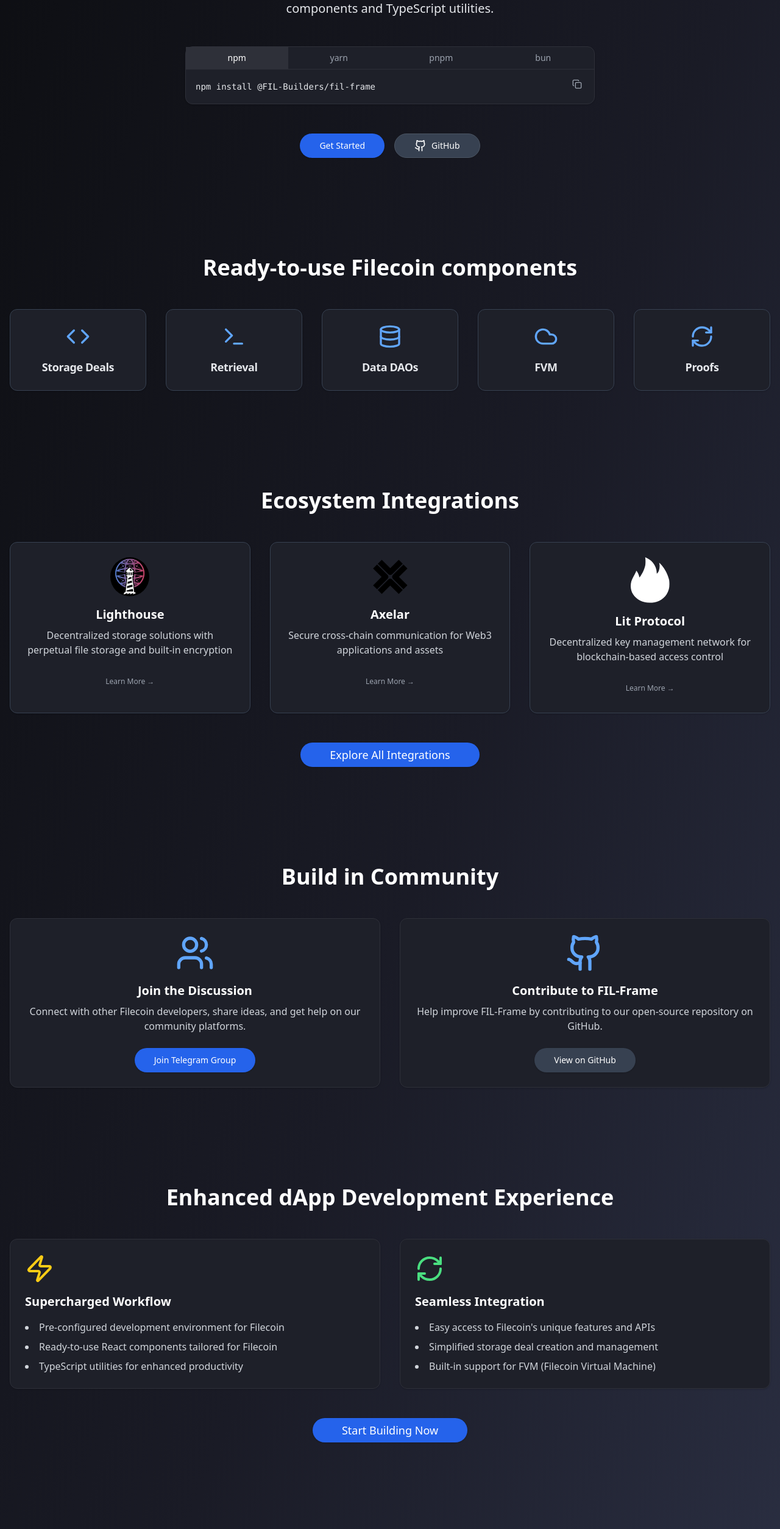
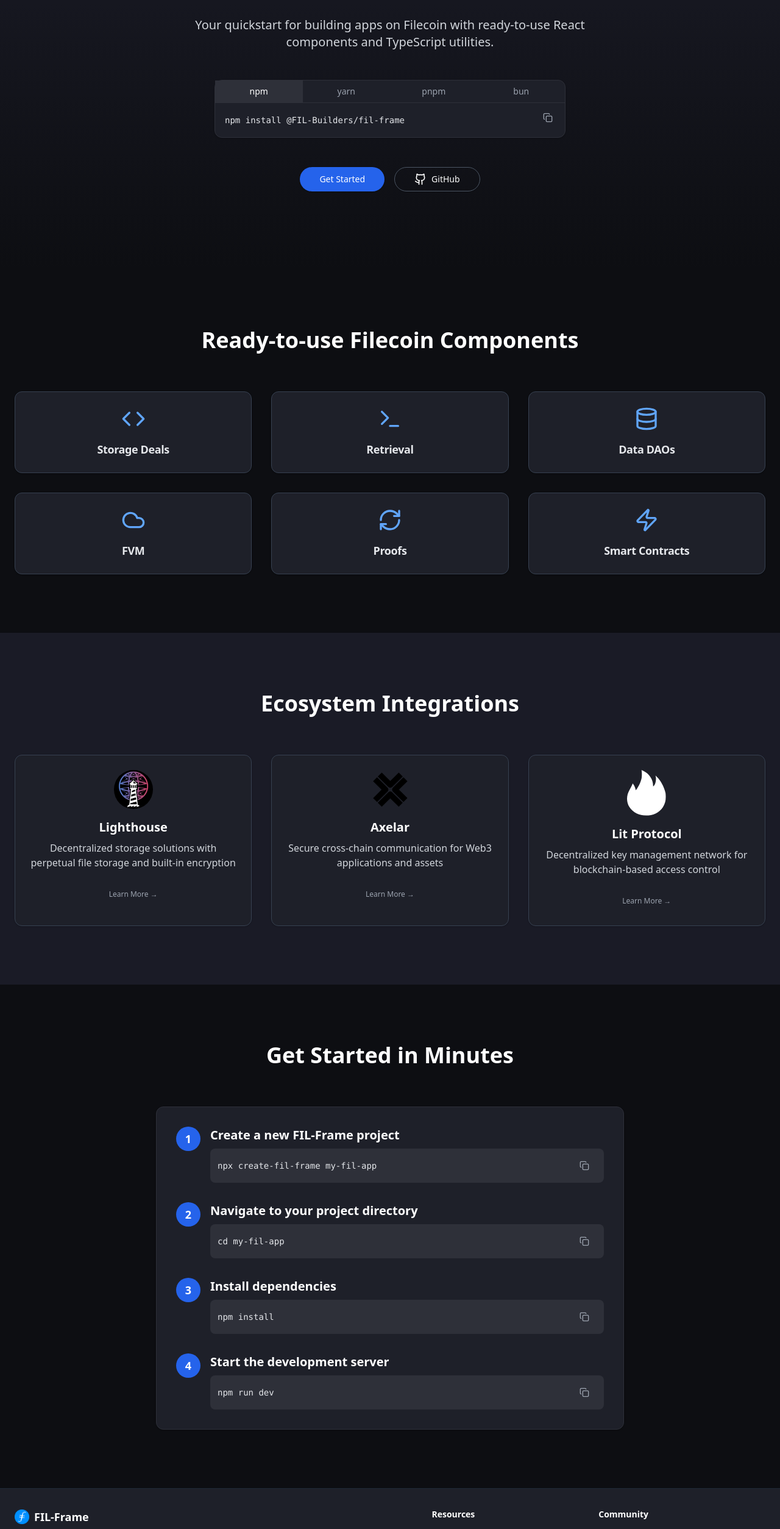
Before and after one commit to jbarnes850/filecoin-developer-console, a Next.js app: page / in a window 1280 px wide. Shown: the part 249-2757 px from the top of the page at 61% size. Built offline with nearby package versions, Linux system fonts and the light colour scheme.

Commit message:
revised interface

```diff
--- a/package.json
+++ b/package.json
@@ -25,6 +25,8 @@
     "react": "^18",
     "react-dom": "^18",
     "react-syntax-highlighter": "^15.6.1",
+    "react-tweet": "^3.2.1",
+    "react-twitter-embed": "^4.0.4",
     "tailwind-merge": "^2.5.2",
     "tailwindcss-animate": "^1.0.7"
   },
--- a/src/app/page.tsx
+++ b/src/app/page.tsx
@@ -8,6 +8,7 @@
 import Link from 'next/link';
 import Image from 'next/image';
 import { useToast } from "@/components/ui/use-toast"
+import { TwitterTimelineEmbed } from 'react-twitter-embed';
 
 type PackageManager = 'npm' | 'yarn' | 'pnpm' | 'bun';
 
@@ -41,15 +42,16 @@
   }, []);
 
   return (
-    <div className="flex flex-col min-h-screen bg-gradient-to-br from-[#0D0E12] via-[#1A1B26] to-[#2E3348] text-gray-100">
-      <header className="sticky top-0 z-50 w-full border-b border-gray-800 bg-[#0D0E12]/95 backdrop-blur supports-[backdrop-filter]:bg-[#0D0E12]/60">
-        <div className="container mx-auto px-4 flex h-14 items-center justify-between">
+    <div className="flex flex-col min-h-screen bg-[#0D0E12] text-gray-100">
+      <header className="fixed top-0 z-50 w-full border-b border-gray-800 bg-[#0D0E12]/95 backdrop-blur">
+        <div className="container mx-auto px-6 flex h-16 items-center justify-between">
           <Link href="/" className="flex items-center space-x-2">
             <Image src="/Filecoin icon.png" alt="Filecoin Logo" width={32} height={32} />
             <span className="font-bold text-2xl text-white">FIL-Frame</span>
           </Link>
-          <nav className="flex items-center space-x-6">
+          <nav className="flex items-center space-x-8">
             <Link href="#features" className="text-sm font-medium text-gray-300 hover:text-white">Features</Link>
+            <Link href="#integrations" className="text-sm font-medium text-gray-300 hover:text-white">Integrations</Link>
             <Link href="#get-started" className="text-sm font-medium text-gray-300 hover:text-white">Get Started</Link>
             <Link href="https://github.com/FIL-Builders/fil-frame" target="_blank" rel="noopener noreferrer">
               <Github className="h-6 w-6 text-gray-300 hover:text-white" />
@@ -58,30 +60,14 @@
         </div>
       </header>
 
-      <main className="flex-1">
-        <section className="container mx-auto px-4 py-20 text-center">
-          <motion.h1
-            className="text-6xl font-bold mb-6 text-white"
-            initial={{ opacity: 0, y: -20 }}
-            animate={{ opacity: 1, y: 0 }}
-            transition={{ duration: 0.5 }}
-          >
-            FIL-Frame
-          </motion.h1>
-          <motion.p
-            className="text-xl mb-12 text-gray-200 max-w-2xl mx-auto"
-            initial={{ opacity: 0, y: -20 }}
-            animate={{ opacity: 1, y: 0 }}
-            transition={{ duration: 0.5, delay: 0.2 }}
-          >
+      <main className="flex-1 pt-16">
+        <section className="bg-gradient-to-b from-[#1A1B26] to-[#0D0E12] py-32">
+          <div className="container mx-auto px-6 text-center">
+            <h1 className="text-6xl font-bold mb-6 text-white">FIL-Frame</h1>
+            <p className="text-xl mb-12 text-gray-300 max-w-2xl mx-auto">
               Your quickstart for building apps on Filecoin with ready-to-use React components and TypeScript utilities.
-          </motion.p>
-          <motion.div
-            className="mb-12 max-w-2xl mx-auto"
-            initial={{ opacity: 0, y: 20 }}
-            animate={{ opacity: 1, y: 0 }}
-            transition={{ duration: 0.5, delay: 0.4 }}
-          >
+            </p>
+            <div className="mb-12 max-w-xl mx-auto">
               <Card className="bg-[#1E2029] border-[#2E3039]">
                 <CardContent className="p-0">
                   <div className="flex border-b border-[#2E3039]">
@@ -112,63 +98,47 @@
                   </div>
                 </CardContent>
               </Card>
-          </motion.div>
-          <motion.div
-            className="flex justify-center space-x-4"
-            initial={{ opacity: 0, y: 20 }}
-            animate={{ opacity: 1, y: 0 }}
-            transition={{ duration: 0.5, delay: 0.6 }}
-          >
-            <Button asChild size="lg" className="bg-blue-600 hover:bg-blue-700 text-white px-8 py-2 rounded-full">
+            </div>
+            <div className="flex justify-center space-x-4">
+              <Button asChild size="lg" className="bg-blue-600 hover:bg-blue-700 text-white px-8 py-3 rounded-full">
                 <Link href="#get-started">Get Started</Link>
               </Button>
               <Button
                 asChild
                 variant="outline"
                 size="lg"
-              className="bg-gray-700 hover:bg-gray-600 text-white border-gray-600 hover:border-gray-500 px-8 py-2 rounded-full"
+                className="bg-transparent hover:bg-gray-800 text-white border-gray-600 hover:border-gray-500 px-8 py-3 rounded-full"
               >
                 <Link href="https://github.com/FIL-Builders/fil-frame" target="_blank" rel="noopener noreferrer">
                   <Github className="mr-2 h-5 w-5" />
                   GitHub
                 </Link>
               </Button>
-          </motion.div>
-        </section>
-
-        <section id="features" className="container mx-auto px-4 py-20">
-          <h2 className="text-4xl font-bold mb-12 text-center text-white">Ready-to-use Filecoin components</h2>
-          <div className="grid grid-cols-2 md:grid-cols-3 lg:grid-cols-5 gap-8">
-            <FeatureCard
-              icon={<Code className="h-10 w-10 text-blue-400" />}
-              title="Storage Deals"
-              link="https://docs.filecoin.io/builder-cookbook/data-storage/store-data"
-            />
-            <FeatureCard
-              icon={<Terminal className="h-10 w-10 text-blue-400" />}
-              title="Retrieval"
-              link="https://docs.filecoin.io/builder-cookbook/data-storage/retrieve-data"
-            />
-            <FeatureCard
-              icon={<Database className="h-10 w-10 text-blue-400" />}
-              title="Data DAOs"
-              link="https://docs.filecoin.io/builder-cookbook/dapps/decentralized-database"
-            />
-            <FeatureCard
-              icon={<Cloud className="h-10 w-10 text-blue-400" />}
-              title="FVM"
-              link="https://docs.filecoin.io/smart-contracts/fundamentals/basics/"
-            />
-            <FeatureCard
-              icon={<RefreshCw className="h-10 w-10 text-blue-400" />}
-              title="Proofs"
-              link="https://docs.filecoin.io/basics/how-storage-works/filecoin-plus"
-            />
+            </div>
           </div>
         </section>
 
-        <section id="integrations" className="container mx-auto px-4 py-20">
-          <h2 className="text-4xl font-bold mb-12 text-center text-white">Ecosystem Integrations</h2>
+        <section id="features" className="py-24 bg-[#0D0E12]">
+          <div className="container mx-auto px-6">
+            <h2 className="text-4xl font-bold mb-16 text-center text-white">Ready-to-use Filecoin Components</h2>
+            <div className="grid grid-cols-1 md:grid-cols-3 gap-8">
+              {[
+                { icon: <Code className="h-10 w-10 text-blue-400" />, title: "Storage Deals", link: "https://docs.filecoin.io/builder-cookbook/data-storage/store-data" },
+                { icon: <Terminal className="h-10 w-10 text-blue-400" />, title: "Retrieval", link: "https://docs.filecoin.io/builder-cookbook/data-storage/retrieve-data" },
+                { icon: <Database className="h-10 w-10 text-blue-400" />, title: "Data DAOs", link: "https://docs.filecoin.io/builder-cookbook/dapps/decentralized-database" },
+                { icon: <Cloud className="h-10 w-10 text-blue-400" />, title: "FVM", link: "https://docs.filecoin.io/smart-contracts/fundamentals/basics/" },
+                { icon: <RefreshCw className="h-10 w-10 text-blue-400" />, title: "Proofs", link: "https://docs.filecoin.io/basics/how-storage-works/filecoin-plus" },
+                { icon: <Zap className="h-10 w-10 text-blue-400" />, title: "Smart Contracts", link: "https://docs.filecoin.io/smart-contracts/fundamentals/basics/" },
+              ].map((feature, index) => (
+                <FeatureCard key={index} {...feature} />
+              ))}
+            </div>
+          </div>
+        </section>
+
+        <section id="integrations" className="py-24 bg-[#1A1B26]">
+          <div className="container mx-auto px-6">
+            <h2 className="text-4xl font-bold mb-16 text-center text-white">Ecosystem Integrations</h2>
             <div className="grid grid-cols-1 md:grid-cols-3 gap-8">
               <IntegrationCard
                 icon={<Image src="/Lighthouse Logo.jpg" alt="Lighthouse" width={64} height={64} className="rounded-full" />}
@@ -189,129 +159,81 @@
                 link="https://litprotocol.com/"
               />
             </div>
-          <div className="text-center mt-12">
-            <Button asChild size="lg" className="bg-blue-600 hover:bg-blue-700 text-white px-12 py-3 rounded-full text-lg">
-              <Link href="https://github.com/FIL-Builders/fil-frame#ecosystem-integrations">
-                Explore All Integrations
-              </Link>
-            </Button>
           </div>
         </section>
 
-        <section id="community" className="container mx-auto px-4 py-20">
-          <h2 className="text-4xl font-bold mb-12 text-center text-white">Build in Community</h2>
-          <div className="grid grid-cols-1 md:grid-cols-2 gap-8">
-            <Card className="bg-[#1E2029] border-[#2E3039] hover:border-blue-500 transition-all duration-300 transform hover:-translate-y-2">
-              <CardContent className="p-6 flex flex-col items-center text-center">
-                <Users className="h-16 w-16 text-blue-400 mb-4" />
-                <h3 className="text-xl font-bold mb-2 text-white">Join the Discussion</h3>
-                <p className="text-gray-300 mb-6">Connect with other Filecoin developers, share ideas, and get help on our community platforms.</p>
-                <Button asChild size="lg" className="bg-blue-600 hover:bg-blue-700 text-white px-8 py-2 rounded-full">
-                  <Link href="https://t.me/filecoindevs" target="_blank" rel="noopener noreferrer">
-                    Join Telegram Group
-                  </Link>
-                </Button>
-              </CardContent>
-            </Card>
-            <Card className="bg-[#1E2029] border-[#2E3039] hover:border-blue-500 transition-all duration-300 transform hover:-translate-y-2">
-              <CardContent className="p-6 flex flex-col items-center text-center">
-                <Github className="h-16 w-16 text-blue-400 mb-4" />
-                <h3 className="text-xl font-bold mb-2 text-white">Contribute to FIL-Frame</h3>
-                <p className="text-gray-300 mb-6">Help improve FIL-Frame by contributing to our open-source repository on GitHub.</p>
-                <Button asChild size="lg" className="bg-gray-700 hover:bg-gray-600 text-white px-8 py-2 rounded-full">
-                  <Link href="https://github.com/FIL-Builders/fil-frame" target="_blank" rel="noopener noreferrer">
-                    View on GitHub
-                  </Link>
-                </Button>
-              </CardContent>
-            </Card>
-          </div>
-        </section>
-
-        <section id="enhanced-experience" className="container mx-auto px-4 py-20">
-          <h2 className="text-4xl font-bold mb-12 text-center text-white">Enhanced dApp Development Experience</h2>
-          <div className="grid grid-cols-1 md:grid-cols-2 gap-8">
-            <Card className="bg-[#1E2029] border-[#2E3039] hover:border-blue-500 transition-all duration-300">
-              <CardContent className="p-6">
-                <Zap className="h-12 w-12 text-yellow-400 mb-4" />
-                <h3 className="text-xl font-bold mb-4 text-white">Supercharged Workflow</h3>
-                <ul className="list-disc list-inside text-gray-300 space-y-2">
-                  <li>Pre-configured development environment for Filecoin</li>
-                  <li>Ready-to-use React components tailored for Filecoin</li>
-                  <li>TypeScript utilities for enhanced productivity</li>
-                </ul>
-              </CardContent>
-            </Card>
-            <Card className="bg-[#1E2029] border-[#2E3039] hover:border-blue-500 transition-all duration-300">
-              <CardContent className="p-6">
-                <RefreshCw className="h-12 w-12 text-green-400 mb-4" />
-                <h3 className="text-xl font-bold mb-4 text-white">Seamless Integration</h3>
-                <ul className="list-disc list-inside text-gray-300 space-y-2">
-                  <li>Easy access to Filecoin&apos;s unique features and APIs</li>
-                  <li>Simplified storage deal creation and management</li>
-                  <li>Built-in support for FVM (Filecoin Virtual Machine)</li>
-                </ul>
-              </CardContent>
-            </Card>
-          </div>
-          <div className="text-center mt-12">
-            <Button asChild size="lg" className="bg-blue-600 hover:bg-blue-700 text-white px-12 py-3 rounded-full text-lg">
-              <Link href="#get-started">Start Building Now</Link>
-            </Button>
-          </div>
-        </section>
-
-        <section id="get-started" className="container mx-auto px-4 py-20">
-          <h2 className="text-5xl font-bold mb-12 text-center text-white">Get Started in Minutes</h2>
-          <div className="max-w-4xl mx-auto">
+        <section id="get-started" className="py-24 bg-[#0D0E12]">
+          <div className="container mx-auto px-6">
+            <h2 className="text-4xl font-bold mb-16 text-center text-white">Get Started in Minutes</h2>
+            <div className="max-w-3xl mx-auto">
               <Card className="bg-[#1E2029] border-[#2E3039]">
                 <CardContent className="p-8">
                   <div className="space-y-8">
-                  <Step
-                    number={1}
-                    title="Create a new FIL-Frame project"
-                    command="npx create-fil-frame my-fil-app"
-                  />
-                  <Step
-                    number={2}
-                    title="Navigate to your project directory"
-                    command="cd my-fil-app"
-                  />
-                  <Step
-                    number={3}
-                    title="Install dependencies"
-                    command="npm install"
-                  />
-                  <Step
-                    number={4}
-                    title="Start the development server"
-                    command="npm run dev"
-                  />
-                </div>
-                <div className="mt-12 text-center">
-                  <Button asChild size="lg" className="bg-blue-600 hover:bg-blue-700 text-white px-12 py-3 rounded-full text-lg">
-                    <Link href="https://docs.filecoin.io/developers/fil-frame/quickstart">View Full Documentation</Link>
-                  </Button>
+                    {[
+                      { number: 1, title: "Create a new FIL-Frame project", command: "npx create-fil-frame my-fil-app" },
+                      { number: 2, title: "Navigate to your project directory", command: "cd my-fil-app" },
+                      { number: 3, title: "Install dependencies", command: "npm install" },
+                      { number: 4, title: "Start the development server", command: "npm run dev" },
+                    ].map((step, index) => (
+                      <Step key={index} {...step} />
+                    ))}
                   </div>
                 </CardContent>
               </Card>
             </div>
+          </div>
         </section>
       </main>
 
-      <footer className="bg-[#1E2029] py-6 border-t border-gray-800">
-        <div className="container mx-auto px-4 flex justify-between items-center">
-          <span className="text-sm text-gray-400">Built with <Heart size={16} className="inline-block mx-1 text-red-500" /> by <Link href="https://x.com/FILBuilders" target="_blank" rel="noopener noreferrer" className="hover:text-blue-400">FIL-B</Link></span>
-          <div className="flex space-x-6">
+      <footer className="bg-[#1E2029] py-8 border-t border-gray-800">
+        <div className="container mx-auto px-6">
+          <div className="flex flex-wrap justify-between items-start">
+            <div className="w-full md:w-1/2 lg:w-1/3 mb-6 md:mb-0">
+              <Link href="/" className="flex items-center space-x-2 mb-2">
+                <Image src="/Filecoin icon.png" alt="Filecoin Logo" width={24} height={24} />
+                <span className="font-bold text-lg text-white">FIL-Frame</span>
+              </Link>
+              <p className="text-sm text-gray-400 mb-2">
+                Your quickstart for building decentralized apps on Filecoin with ready-to-use React components and TypeScript utilities.
+              </p>
+              <p className="text-xs text-gray-500">
+                Built with <Heart size={12} className="inline-block mx-1 text-red-500" /> by {' '}
+                <Link href="https://x.com/FILBuilders" target="_blank" rel="noopener noreferrer" className="hover:text-blue-400">
+                  FIL-B
+                </Link>
+              </p>
+            </div>
+            <div className="w-full md:w-1/2 lg:w-2/3 flex flex-wrap justify-end">
+              <div className="w-1/2 sm:w-1/3 mb-4 sm:mb-0">
+                <h3 className="text-white font-semibold text-sm mb-2">Resources</h3>
+                <ul className="space-y-1">
+                  <li><Link href="https://github.com/FIL-Builders/fil-frame" className="text-xs text-gray-400 hover:text-white">GitHub Repository</Link></li>
+                  <li><Link href="https://github.com/FIL-Builders/fil-frame/issues" className="text-xs text-gray-400 hover:text-white">Report an Issue</Link></li>
+                </ul>
+              </div>
+              <div className="w-1/2 sm:w-1/3">
+                <h3 className="text-white font-semibold text-sm mb-2">Community</h3>
+                <ul className="space-y-1">
+                  <li><Link href="https://discord.gg/filecoin" className="text-xs text-gray-400 hover:text-white">Discord</Link></li>
+                  <li><Link href="https://x.com/FILBuilders" className="text-xs text-gray-400 hover:text-white">Twitter</Link></li>
+                  <li><Link href="https://filecoin.io/slack" className="text-xs text-gray-400 hover:text-white">Slack</Link></li>
+                </ul>
+              </div>
+            </div>
+          </div>
+          <div className="mt-6 pt-6 border-t border-gray-800 flex flex-col sm:flex-row justify-between items-center">
+            <p className="text-xs text-gray-500 mb-2 sm:mb-0">© 2024 FIL-Frame. All rights reserved.</p>
+            <div className="flex space-x-4">
               <Link href="https://github.com/FIL-Builders/fil-frame" target="_blank" rel="noopener noreferrer">
-              <Github className="h-6 w-6 text-gray-400 hover:text-white" />
+                <Github className="h-5 w-5 text-gray-400 hover:text-white" />
               </Link>
               <Link href="https://discord.gg/filecoin" target="_blank" rel="noopener noreferrer">
-              <Image src="/Discord Icon.png" alt="Discord" width={24} height={24} className="text-gray-400 hover:text-white" />
+                <Image src="/Discord Icon.png" alt="Discord" width={20} height={20} className="text-gray-400 hover:text-white" />
               </Link>
               <Link href="https://x.com/FILBuilders" target="_blank" rel="noopener noreferrer">
-              <Image src="/Twitter icon.png" alt="Twitter" width={24} height={24} className="text-gray-400 hover:text-white" />
+                <Image src="/Twitter icon.png" alt="Twitter" width={20} height={20} className="text-gray-400 hover:text-white" />
               </Link>
+            </div>
           </div>
         </div>
       </footer>
@@ -346,12 +268,30 @@
           <CardTitle className="text-white">Developer Survey</CardTitle>
         </CardHeader>
         <CardContent className="p-6">
-          <p className="text-gray-200">We&apos;d love to hear your feedback on FIL-Frame!</p>
-          {/* Add your survey questions here */}
+          <p className="text-gray-200 mb-4">We&apos;d love to hear your feedback on FIL-Frame!</p>
+          <div className="space-y-4">
+            <div>
+              <label htmlFor="experience" className="block text-sm font-medium text-gray-200 mb-1">How was your experience with FIL-Frame?</label>
+              <select id="experience" className="w-full bg-[#2E3039] text-gray-200 border border-gray-600 rounded-md p-2">
+                <option>Excellent</option>
+                <option>Good</option>
+                <option>Average</option>
+                <option>Poor</option>
+              </select>
+            </div>
+            <div>
+              <label htmlFor="feedback" className="block text-sm font-medium text-gray-200 mb-1">Any additional feedback?</label>
+              <textarea id="feedback" rows={3} className="w-full bg-[#2E3039] text-gray-200 border border-gray-600 rounded-md p-2"></textarea>
+            </div>
+          </div>
         </CardContent>
         <div className="flex justify-end space-x-4 p-6 bg-[#2E3348]">
-          <Button onClick={onClose} variant="outline" className="border-gray-600 text-gray-300 hover:text-white hover:border-gray-400">Close</Button>
-          <Button className="bg-blue-600 hover:bg-blue-700 text-white">Submit</Button>
+          <Button onClick={onClose} variant="outline" className="border-gray-600 text-gray-300 hover:text-white hover:border-gray-400">
+            Close
+          </Button>
+          <Button className="bg-blue-600 hover:bg-blue-700 text-white">
+            Submit
+          </Button>
         </div>
       </Card>
     </div>
```
Also changed, not shown: 1 other file (tests, documents, lock files or other folders). Lines whose indentation alone changed are shown as unchanged.
